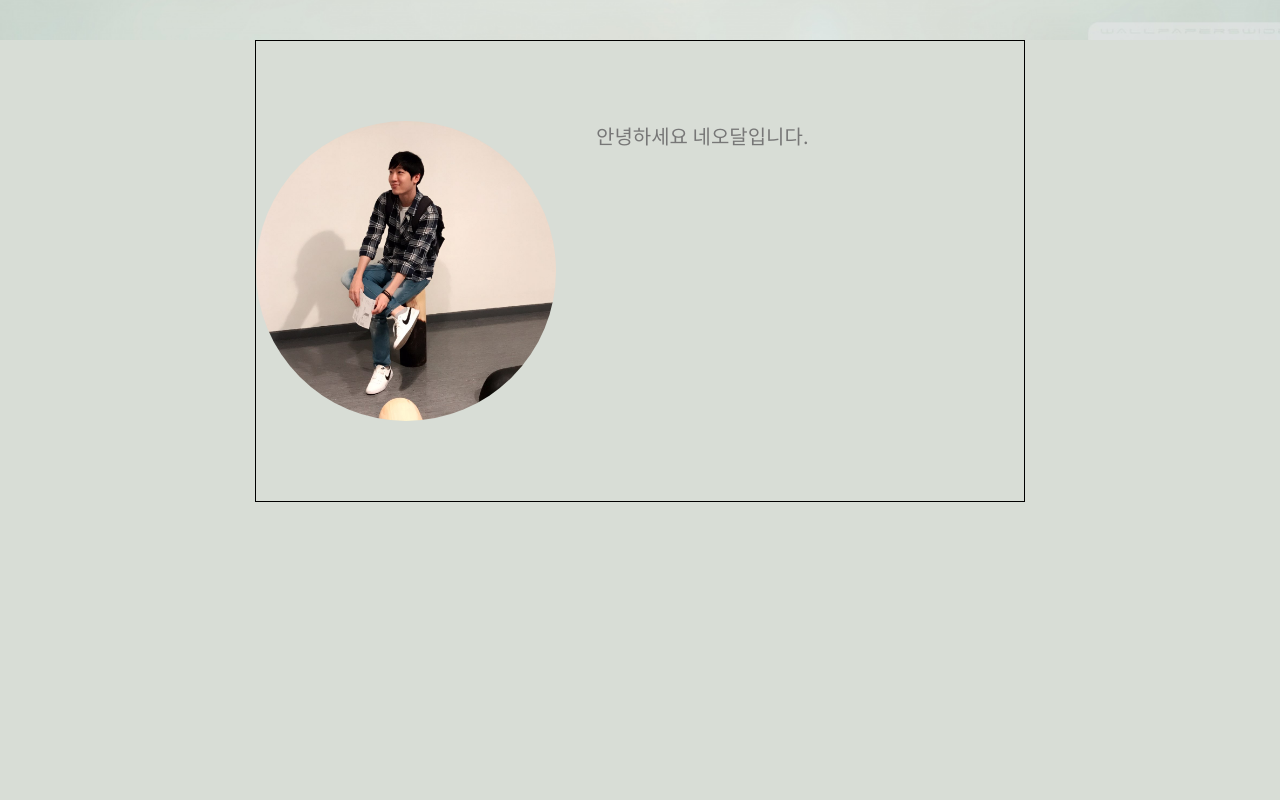
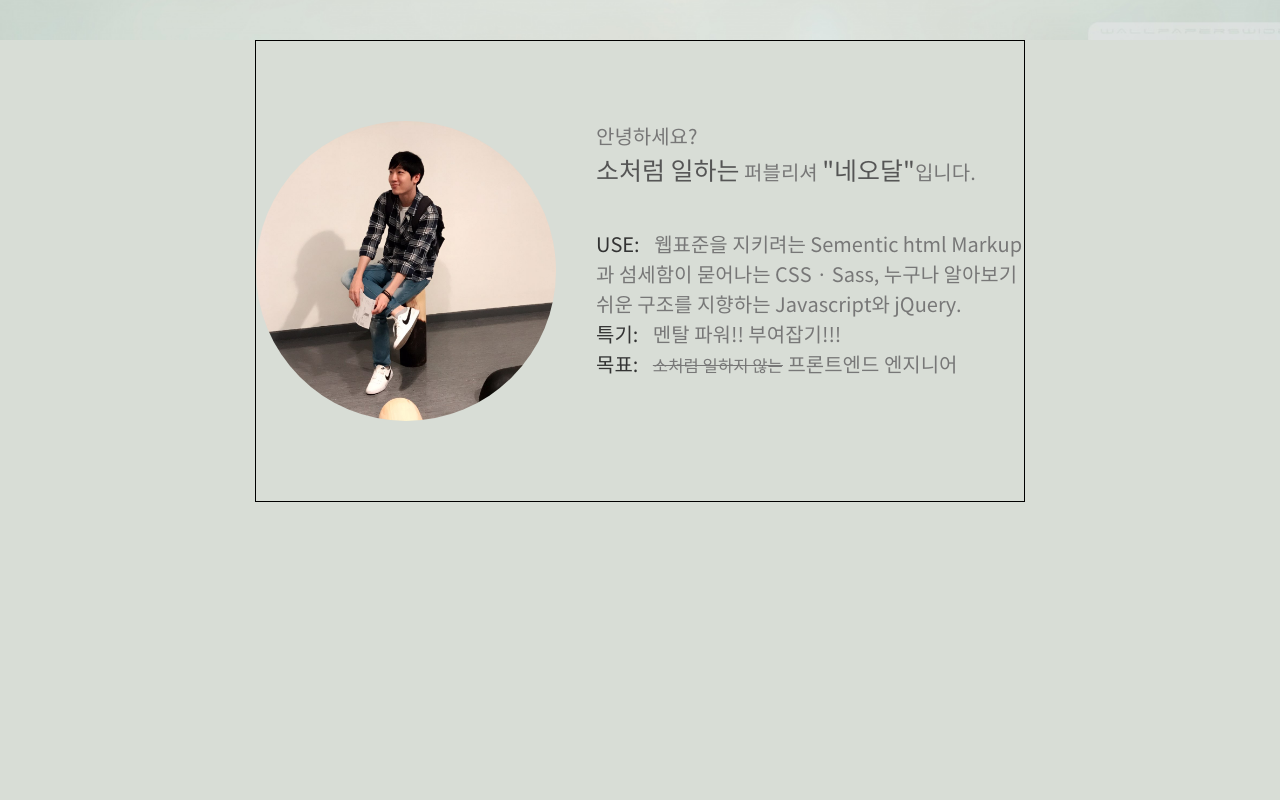
Before and after one commit to neodahl/portfolio_old1, a plain HTML site: page index.html in a window 1280 px wide. Shown: the part 760-1560 px from the top of the page. Drawn offline with Linux system fonts and the light colour scheme.

Commit message:
업뎃중

```diff
--- a/css/style_portfolio.css
+++ b/css/style_portfolio.css
@@ -242,10 +242,25 @@ main > section .content {
 	margin-left: 26px;
 }
 .profile_area p {
+	margin-bottom: 4rem;
 	font-size: 2rem;
 	color: #777;
 }
-
+.profile_area p i {
+	font-size: 2.5rem;
+	color: #555;
+}
+.profile_area ul li {
+	font-size: 2rem;
+	color: #777;
+}
+.introduce li span {
+	margin-right: 1rem;
+	color: #333;
+}
+.introduce li small {
+	text-decoration: line-through;
+}
 
 
 
@@ -253,6 +268,6 @@ main > section .content {
 /*Footer*/
 footer {
 	min-height: 30rem;
-	background-color: #333;
+	background-color: #222;
 	color: #fff;
 }
--- a/index.html
+++ b/index.html
@@ -74,10 +74,21 @@
 						<img src="images/prof_img01.jpg" alt="꽃가게 앞에서 서있는 네오달">
 					</div>
 					<p>
-						안녕하세요 네오달입니다.<br>
-						<!-- 좌우명: 사랑하고 여행하며 내일을 위해 오늘을 희생하지 말자<br> -->
-
+						안녕하세요?<br>
+						<i>소처럼 일하는</i> 퍼블리셔 <i>"네오달"</i>입니다.<br>
 					</p>
+					<ul class="introduce">
+						<li>
+							<span>USE:</span> 웹표준을 지키려는 Sementic html Markup과 섬세함이 묻어나는 CSS · Sass, 누구나 알아보기 쉬운 구조를 지향하는 Javascript와 jQuery.
+						</li>
+						<li>
+							<span>특기:</span> 멘탈 파워!! 부여잡기!!!
+							<!-- 일주일 내내 야근시키려면 연봉만 올려주시면 됩니다 ㅎㅎ -->
+						</li>
+						<li>
+							<span>목표:</span> <small>소처럼 일하지 않는</small> 프론트엔드 엔지니어
+						</li>
+					</ul>
 				</div>
 			</div>
 		</section>
```
Also changed, not shown: images/prof_img_mad01.jpg (added), images/prof_img_mad02.jpg (added).
